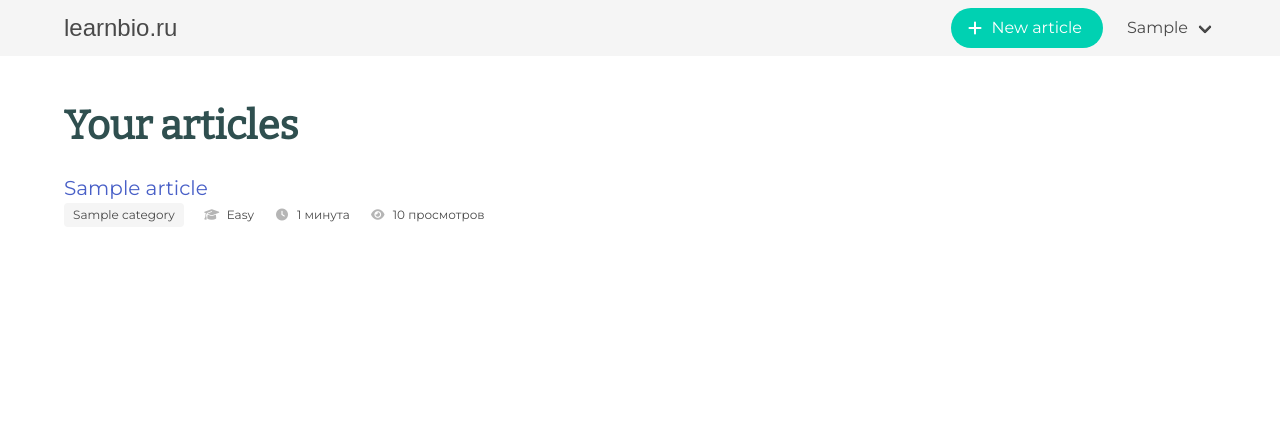
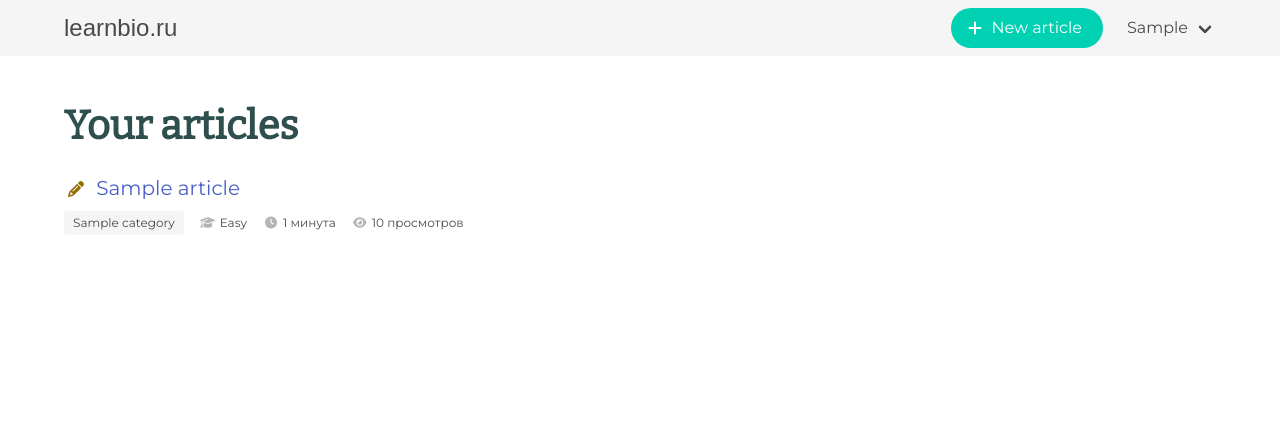
Before and after one commit to dshum/django-biology, a Django app: page /profile/articles in a window 1280 px wide. Shown: the top 429 px of the page. Run offline with Django 5.2, Linux system fonts and the light colour scheme; a user stored in the database is signed in; tables that the repository leaves empty hold one stand-in row (values such as "Sample post"); some libraries are stand-ins or nearby versions; some web fonts are replaced.

Commit message:
Small styling in articles.

```diff
--- /dev/null
+++ b/src/articles/templates/articles/components/details.html
@@ -0,0 +1,29 @@
+{% load article_extras %}
+{% load i18n %}
+
+<div class="level is-size-7">
+  <div class="level-left">
+    {% if article.user.id == user.id and show_category %}
+      <div class="level-item">
+        <a href="{% url 'articles.category' id=article.category.pk %}" class="tag is-light">{{ article.category.title }}</a>
+      </div>
+    {% endif %}
+    <div class="level-item">
+      <span class="icon"><i class="fas fa-graduation-cap has-text-grey-light"></i></span>
+      <span>{{ article.get_level_display }}</span>
+    </div>
+    <div class="level-item">
+      <span class="icon"><i class="fas fa-clock has-text-grey-light"></i></span>
+      <span>{{ article.content_reading_time_minutes }} {{ article.content_reading_time_minutes|ru_plural:'минута,минуты,минут' }}</span>
+    </div>
+    <div class="level-item">
+      <span class="icon"><i class="fas fa-eye has-text-grey-light"></i></span>
+      <span>{{ article.views }} {{ article.views|ru_plural:'просмотр,просмотра,просмотров' }}</span>
+    </div>
+    {% if article.user.id == user.id and not article.publish %}
+      <div class="level-item">
+        <span class="tag is-warning is-rounded">{% trans 'Not published' %}</span>
+      </div>
+    {% endif %}
+  </div>
+</div>
--- a/src/articles/templates/articles/profile/articles.html
+++ b/src/articles/templates/articles/profile/articles.html
@@ -2,7 +2,6 @@
 
 {% load static %}
 {% load i18n %}
-{% load article_extras %}
 
 {% block title %}
   {% trans 'Profile' %}
@@ -13,21 +12,17 @@
 
   {% if articles_page_obj %}
     {% for article in articles_page_obj %}
-      <h2 class="is-size-5">
-        <a href="{% url 'articles.edit' id=article.pk %}">{{ article.title }}</a>
-      </h2>
+      <div class="my-4">
+        <h2 class="is-size-5">
+          <a href="{% url 'articles.edit' id=article.pk %}" class="mr-1 is-size-6 has-text-warning-dark">
+            <span class="icon"><i class="fas fa-pencil"></i></span>
+          </a>
+          <a href="{% url 'articles.view.preview' id=article.pk %}">{{ article.title }}</a>
+        </h2>
 
-      <div class="icon-text mb-4 is-size-7-desktop">
-        <a href="{% url 'articles.category' id=article.category.pk %}" class="tag is-light">{{ article.category.title }}</a>
-        <span class="icon ml-4"><i class="fas fa-graduation-cap has-text-grey-light"></i></span>
-        <span>{{ article.get_level_display }}</span>
-        <span class="icon ml-4"><i class="fas fa-clock has-text-grey-light"></i></span>
-        <span>{{ article.content_reading_time_minutes }} {{ article.content_reading_time_minutes|ru_plural:'минута,минуты,минут' }}</span>
-        <span class="icon ml-4"><i class="fas fa-eye has-text-grey-light"></i></span>
-        <span>{{ article.views }} {{ article.views|ru_plural:'просмотр,просмотра,просмотров' }}</span>
-        {% if not article.publish %}
-          <span class="tag is-warning is-rounded ml-4">{% trans 'Not published' %}</span>
-        {% endif %}
+        <div class="my-2">
+          {% include 'articles/components/details.html' with show_category=True %}
+        </div>
       </div>
     {% endfor %}
 
--- a/src/articles/views.py
+++ b/src/articles/views.py
@@ -178,9 +178,6 @@ def edit(request, id: int):
     images = Image.objects.all()
     form = EditArticleForm(instance=article)
 
-    grouped_categories = get_grouped_categories()
-    print(grouped_categories)
-
     context = {
         'article': article,
         'images': images,
@@ -201,7 +198,6 @@ def article_create_form(request):
         article = form.save(commit=False)
         article.user = request.user
         article.reading_time_minutes = 0
-        article.category_id = 1
         article.save()
 
         messages.add_message(request, messages.SUCCESS, _('New article has been created!'))
```
Also changed, not shown: src/articles/forms.py (+5 -5 lines), src/articles/templates/articles/view.html (+2 -18 lines), src/templates/components/form.html (+17 -2 lines).
